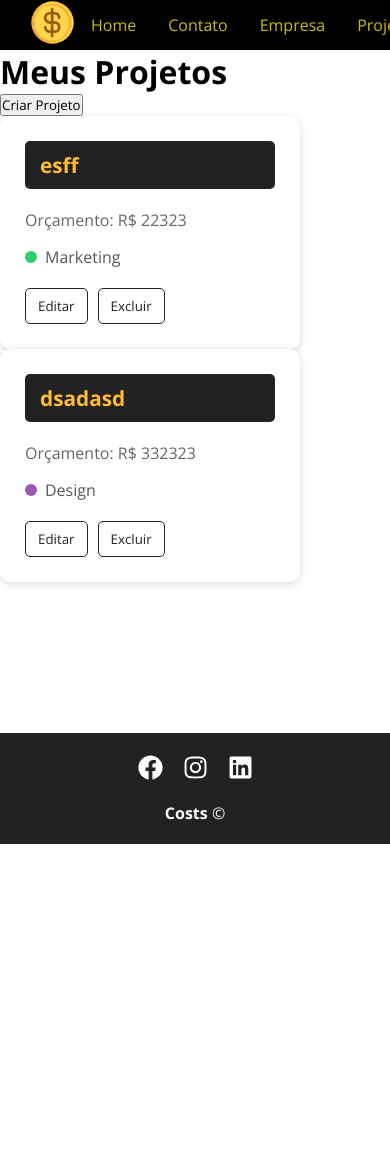
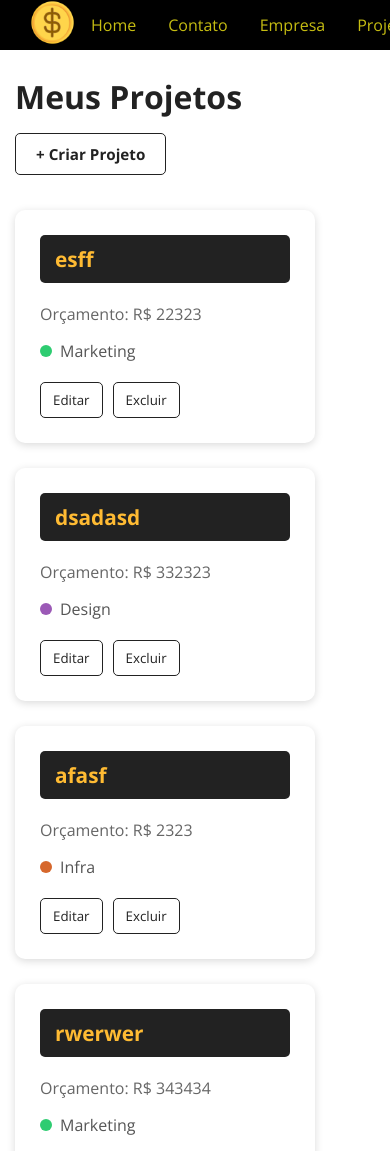
Before and after one commit to lucasf-alv/CostsProject, a React (Create React App) app in the folder frontend/: page /projects in a window 390 px wide. Shown: the top 1151 px of the page. Before the commit the page ends 844 px from the top, so only its background shows below. Built offline with nearby package versions, Linux system fonts and the light colour scheme; data requests are answered from the project's data file; a web font is replaced by a local one.

Commit message:
Criação da validação de campos nos inputs

```diff
--- a/frontend/db.json
+++ b/frontend/db.json
@@ -11,6 +11,54 @@
       "budget": 332323,
       "category": "3",
       "id": "MFY0syf14H4"
+    },
+    {
+      "name": "afasf",
+      "budget": 2323,
+      "category": "1",
+      "id": "FV_-8wXUEVE"
+    },
+    {
+      "name": "rwerwer",
+      "budget": 343434,
+      "category": "4",
+      "id": "wMe2snygZDw"
+    },
+    {
+      "name": "sfsd",
+      "budget": 3434,
+      "category": "3",
+      "id": "y5XGHhqWM8A"
+    },
+    {
+      "name": "sfsdfsdf",
+      "budget": 34,
+      "category": "",
+      "id": "RdFY2c54igk"
+    },
+    {
+      "name": "4sfs",
+      "budget": 323232,
+      "category": "1",
+      "id": "qTU6rQDaaKk"
+    },
+    {
+      "name": "sdafdf",
+      "budget": 0,
+      "category": "",
+      "id": "WvefHji8fhY"
+    },
+    {
+      "name": "sdfds",
+      "budget": 0,
+      "category": "",
+      "id": "0WYnfIlg570"
+    },
+    {
+      "name": "sdf",
+      "budget": 0,
+      "category": "",
+      "id": "aMdZ4z-gxTk"
     }
   ],
   "categories": [
--- a/frontend/src/components/layout/Footer.module.css
+++ b/frontend/src/components/layout/Footer.module.css
@@ -1,27 +1,38 @@
 .footer {
   background-color: #222;
+
   color: white;
+
   text-align: center;
+
   padding: 20px;
 }
 
 .footer ul {
   display: flex;
+
   justify-content: center;
+
   gap: 20px;
+
   list-style: none;
+
   padding: 0;
+
   margin: 0 0 15px;
 }
 
 .footer li {
   font-size: 25px;
+
   cursor: pointer;
+
   transition: 0.3s;
 }
 
 .footer li:hover {
-  color: #61dafb;
+  color: #ffbb33;
+
   transform: translateY(-3px);
 }
 
--- a/frontend/src/components/layout/ProjectCard.module.css
+++ b/frontend/src/components/layout/ProjectCard.module.css
@@ -77,6 +77,9 @@
 .marketing {
   background-color: #2ecc71;
 }
+.infra {
+  background-color: #d6672c;
+}
 
 /* BOTÕES */
 
--- a/frontend/src/components/modals/CreateServiceModal.js
+++ b/frontend/src/components/modals/CreateServiceModal.js
@@ -1,4 +1,5 @@
 import { useState } from "react";
+
 import styles from "./CreateServiceModal.module.css";
 
 export default function CreateServiceModal({
@@ -19,39 +20,60 @@ export default function CreateServiceModal({
 
     setError("");
 
+    // =========================
+    // VALIDAÇÃO
+    // =========================
+
+    if (!name.trim()) {
+      setError("Preencha o nome do serviço.");
+      return;
+    }
+
+    if (!cost || Number(cost) <= 0) {
+      setError("Informe um custo válido para o serviço.");
+      return;
+    }
+
+    if (!description.trim()) {
+      setError("Preencha a descrição do serviço.");
+      return;
+    }
+
     const serviceCost = Number(cost);
 
-    // Soma tudo que já foi gasto no projeto
+    // =========================
+    // VERIFICA ORÇAMENTO
+    // =========================
+
     const totalServices = services.reduce(
       (total, service) => total + Number(service.cost),
       0,
     );
 
-    // Soma o que já foi gasto + o novo serviço
     const newTotal = totalServices + serviceCost;
 
-    // Verifica se ultrapassa o orçamento
     if (newTotal > Number(projectData.budget)) {
       setError("O custo deste serviço ultrapassa o orçamento disponível.");
-
       return;
     }
 
+    // =========================
+    // CRIA SERVIÇO
+    // =========================
+
     const service = {
       projectId: projectData.id,
-      name: name,
+      name: name.trim(),
       cost: serviceCost,
-      description: description,
+      description: description.trim(),
     };
 
     try {
       const response = await fetch("http://localhost:5000/services", {
         method: "POST",
-
         headers: {
           "Content-Type": "application/json",
         },
-
         body: JSON.stringify(service),
       });
 
@@ -61,12 +83,12 @@ export default function CreateServiceModal({
 
       const createdService = await response.json();
 
-      // Adiciona o novo serviço na lista da página
+      // Atualiza a lista de serviços da página
       setServices((currentServices) => [...currentServices, createdService]);
 
       setSuccess(true);
 
-      // Fecha o modal depois de 2 segundos
+      // Fecha o modal
       setTimeout(() => {
         setModal(false);
       }, 2000);
@@ -94,33 +116,40 @@ export default function CreateServiceModal({
             <p>Adicione um novo serviço ao projeto.</p>
 
             <form className={styles.form} onSubmit={submitService}>
+              {/* NOME */}
               <input
                 type="text"
                 placeholder="Nome do serviço"
                 value={name}
                 onChange={(event) => setName(event.target.value)}
-                required
+                className={!name.trim() && error ? styles.invalid : ""}
               />
 
+              {/* CUSTO */}
               <input
                 type="number"
                 placeholder="Custo do serviço"
                 value={cost}
                 onChange={(event) => setCost(event.target.value)}
+                className={
+                  (!cost || Number(cost) <= 0) && error ? styles.invalid : ""
+                }
                 min="0"
                 step="0.01"
-                required
               />
 
+              {/* DESCRIÇÃO */}
               <textarea
                 placeholder="Descrição do serviço"
                 value={description}
                 onChange={(event) => setDescription(event.target.value)}
-                required
+                className={!description.trim() && error ? styles.invalid : ""}
               />
 
-              {error && <p className={styles.error}>{error}</p>}
+              {/* ERRO */}
+              {error && <p className={styles.error}>⚠ {error}</p>}
 
+              {/* BOTÕES */}
               <div className={styles.actions}>
                 <button
                   type="button"
--- a/frontend/src/components/modals/CreateServiceModal.module.css
+++ b/frontend/src/components/modals/CreateServiceModal.module.css
@@ -224,3 +224,93 @@
 .success p {
   color: #666;
 }
+.error {
+  margin: 5px 0 15px;
+
+  padding: 10px 15px;
+
+  background-color: #fff1f1;
+
+  border: 1px solid #e74c3c;
+
+  border-radius: 5px;
+
+  color: #c0392b;
+
+  font-size: 0.9rem;
+
+  text-align: left;
+}
+.invalid {
+  border: 1px solid #e74c3c !important;
+
+  background-color: #fff8f8;
+}
+
+.invalid:focus {
+  outline: none;
+
+  border: 1px solid #e74c3c !important;
+
+  box-shadow: 0 0 0 2px rgba(231, 76, 60, 0.15);
+}
+.form input,
+.form textarea {
+  width: 100%;
+
+  padding: 12px 15px;
+
+  border: 1px solid #ccc;
+
+  border-radius: 5px;
+
+  box-sizing: border-box;
+
+  font-size: 1rem;
+
+  transition: 0.3s;
+
+  outline: none;
+}
+
+.form input:focus,
+.form textarea:focus {
+  border-color: #222;
+
+  box-shadow: 0 0 0 2px rgba(255, 187, 51, 0.25);
+}
+.invalid {
+  border: 1px solid #e74c3c !important;
+
+  background-color: #fff8f8;
+}
+
+.invalid:focus {
+  outline: none;
+
+  border-color: #e74c3c !important;
+
+  box-shadow: 0 0 0 2px rgba(231, 76, 60, 0.15);
+}
+
+.error {
+  width: 100%;
+
+  margin: 0;
+
+  padding: 10px 15px;
+
+  box-sizing: border-box;
+
+  background-color: #fff1f1;
+
+  border: 1px solid #e74c3c;
+
+  border-radius: 5px;
+
+  color: #c0392b;
+
+  font-size: 0.9rem;
+
+  text-align: left;
+}
--- a/frontend/src/components/modals/EditProject.js
+++ b/frontend/src/components/modals/EditProject.js
@@ -6,10 +6,14 @@ export default function EditProject({ project, setModal, updateProject }) {
   const [categories, setCategories] = useState([]);
 
   const [name, setName] = useState(project.name);
+
   const [budget, setBudget] = useState(project.budget);
+
   const [category, setCategory] = useState(project.category);
 
   const [success, setSuccess] = useState(false);
+
+  const [error, setError] = useState("");
 
   useEffect(() => {
     fetch("http://localhost:5000/categories")
@@ -23,34 +27,62 @@ export default function EditProject({ project, setModal, updateProject }) {
   async function handleSubmit(event) {
     event.preventDefault();
 
-    const updatedProject = {
-      name: name,
+    setError("");
+
+    // =========================
+    // VALIDAÇÕES
+    // =========================
+
+    if (!name.trim()) {
+      setError("Preencha o nome do projeto.");
+      return;
+    }
+
+    if (!budget || Number(budget) <= 0) {
+      setError("Informe um orçamento válido.");
+      return;
+    }
+
+    if (!category) {
+      setError("Selecione uma categoria.");
+      return;
+    }
+
+    const projectData = {
+      name: name.trim(),
       budget: Number(budget),
       category: category,
     };
 
+    try {
       const response = await fetch(
         `http://localhost:5000/projects/${project.id}`,
         {
           method: "PATCH",
-
           headers: {
             "Content-Type": "application/json",
           },
-
-        body: JSON.stringify(updatedProject),
+          body: JSON.stringify(projectData),
         },
       );
 
-    if (response.ok) {
+      if (!response.ok) {
+        throw new Error("Erro ao atualizar projeto");
+      }
+
       const updatedProject = await response.json();
 
       updateProject(updatedProject);
+
       setSuccess(true);
 
       setTimeout(() => {
         setModal(false);
       }, 2000);
+    } catch (error) {
+      console.error(error);
+
+      setError("Não foi possível atualizar o projeto.");
     }
   }
 
@@ -74,7 +106,9 @@ export default function EditProject({ project, setModal, updateProject }) {
               <input
                 type="text"
                 placeholder="Nome do projeto"
-                className={styles.projectNameInput}
+                className={`${styles.projectNameInput} ${
+                  !name.trim() && error ? styles.invalid : ""
+                }`}
                 value={name}
                 onChange={(event) => setName(event.target.value)}
               />
@@ -82,13 +116,21 @@ export default function EditProject({ project, setModal, updateProject }) {
               <input
                 type="number"
                 placeholder="Insira o orçamento total"
-                className={styles.budgetInput}
+                className={`${styles.budgetInput} ${
+                  (!budget || Number(budget) <= 0) && error
+                    ? styles.invalid
+                    : ""
+                }`}
                 value={budget}
                 onChange={(event) => setBudget(event.target.value)}
+                min="0"
+                step="0.01"
               />
 
               <select
-                className={styles.categorySelect}
+                className={`${styles.categorySelect} ${
+                  !category && error ? styles.invalid : ""
+                }`}
                 value={category}
                 onChange={(event) => setCategory(event.target.value)}
               >
@@ -100,6 +142,8 @@ export default function EditProject({ project, setModal, updateProject }) {
                   </option>
                 ))}
               </select>
+
+              {error && <p className={styles.error}>{error}</p>}
 
               <button className={styles.createButton} type="submit">
                 Salvar alterações
--- a/frontend/src/components/modals/EditProject.module.css
+++ b/frontend/src/components/modals/EditProject.module.css
@@ -1,3 +1,7 @@
+/* =========================
+   OVERLAY
+========================= */
+
 .overlay {
   position: fixed;
   inset: 0;
@@ -10,6 +14,10 @@
 
   z-index: 9999;
 }
+
+/* =========================
+   MODAL
+========================= */
 
 .modal {
   position: relative;
@@ -28,7 +36,9 @@
   box-shadow: 0 10px 30px rgba(0, 0, 0, 0.3);
 }
 
-/* Botão X */
+/* =========================
+   BOTÃO FECHAR
+========================= */
 
 .closeButton {
   position: absolute;
@@ -46,6 +56,8 @@
   font-size: 30px;
   line-height: 30px;
 
+  color: #222;
+
   cursor: pointer;
 
   transition: 0.3s;
@@ -53,25 +65,37 @@
 
 .closeButton:hover {
   color: #ef982e;
+
+  transform: scale(1.1);
 }
 
-/* Título */
+/* =========================
+   TÍTULO
+========================= */
 
 .modal h2 {
-  margin-bottom: 10px;
+  margin: 0 0 10px;
 
   font-size: 2rem;
+
+  color: #222;
 }
 
-/* Texto */
+/* =========================
+   DESCRIÇÃO
+========================= */
 
-.modal p {
-  margin-bottom: 25px;
+.modal > p {
+  margin: 0 0 25px;
 
   color: #7b7b7b;
+
+  line-height: 1.5;
 }
 
-/* Formulário */
+/* =========================
+   FORMULÁRIO
+========================= */
 
 .form {
   display: flex;
@@ -81,7 +105,9 @@
   gap: 15px;
 }
 
-/* Inputs e Select */
+/* =========================
+   INPUTS E SELECT
+========================= */
 
 .projectNameInput,
 .budgetInput,
@@ -98,12 +124,27 @@
 
   font-size: 1rem;
 
+  font-family: inherit;
+
   background-color: white;
+
+  color: #222;
 
   transition: 0.3s;
 }
 
-/* Quando o usuário clicar no campo */
+/* =========================
+   PLACEHOLDER
+========================= */
+
+.projectNameInput::placeholder,
+.budgetInput::placeholder {
+  color: #999;
+}
+
+/* =========================
+   FOCO NOS CAMPOS
+========================= */
 
 .projectNameInput:focus,
 .budgetInput:focus,
@@ -115,9 +156,59 @@
   box-shadow: 0 0 5px rgba(239, 152, 46, 0.3);
 }
 
-/* Botão salvar */
+/* =========================
+   CAMPO INVÁLIDO
+========================= */
+
+.invalid {
+  border-color: #e74c3c !important;
+
+  background-color: #fff8f8;
+}
+
+.invalid:focus {
+  outline: none;
+
+  border-color: #e74c3c !important;
+
+  box-shadow: 0 0 5px rgba(231, 76, 60, 0.3);
+}
+
+/* =========================
+   MENSAGEM DE ERRO
+========================= */
+
+.error {
+  width: 100%;
+
+  margin: 0;
+
+  padding: 10px 15px;
+
+  box-sizing: border-box;
+
+  background-color: #fff1f1;
+
+  border: 1px solid #e74c3c;
+
+  border-radius: 5px;
+
+  color: #c0392b;
+
+  font-size: 0.9rem;
+
+  line-height: 1.4;
+
+  text-align: left;
+}
+
+/* =========================
+   BOTÃO SALVAR
+========================= */
 
 .createButton {
+  width: 100%;
+
   margin-top: 10px;
 
   padding: 12px 20px;
@@ -140,12 +231,14 @@
 }
 
 .createButton:hover {
+  background-color: #111;
+
   color: #ffbb33;
-
-  background-color: #111;
 }
 
-/* Mensagem de sucesso */
+/* =========================
+   TELA DE SUCESSO
+========================= */
 
 .success {
   display: flex;
@@ -160,6 +253,10 @@
 
   min-height: 250px;
 }
+
+/* =========================
+   ÍCONE DE SUCESSO
+========================= */
 
 .successIcon {
   width: 60px;
@@ -183,10 +280,22 @@
   font-weight: bold;
 }
 
+/* =========================
+   TEXTO DE SUCESSO
+========================= */
+
 .success h2 {
-  margin-bottom: 10px;
+  margin: 0 0 10px;
+
+  font-size: 1.8rem;
+
+  color: #222;
 }
 
 .success p {
+  margin: 0;
+
   color: #7b7b7b;
+
+  line-height: 1.5;
 }
--- a/frontend/src/components/modals/ModalCreateProject.js
+++ b/frontend/src/components/modals/ModalCreateProject.js
@@ -1,11 +1,7 @@
 import { useState, useEffect } from "react";
-import { useNavigate } from "react-router-dom";
-
 import styles from "./ModalCreateProject.module.css";
 
 export default function ModalCreateProject({ setModal }) {
-  const navigate = useNavigate();
-
   const [categories, setCategories] = useState([]);
 
   const [name, setName] = useState("");
@@ -13,33 +9,64 @@ export default function ModalCreateProject({ setModal }) {
   const [category, setCategory] = useState("");
 
   const [success, setSuccess] = useState(false);
+  const [error, setError] = useState("");
 
   async function handleSubmit(event) {
     event.preventDefault();
 
+    setError("");
+
+    // =========================
+    // VALIDAÇÃO
+    // =========================
+
+    if (!name.trim()) {
+      setError("Preencha o nome do projeto.");
+      return;
+    }
+
+    if (!budget || Number(budget) <= 0) {
+      setError("Informe um orçamento válido.");
+      return;
+    }
+
+    if (!category) {
+      setError("Selecione uma categoria.");
+      return;
+    }
+
+    // =========================
+    // CRIA PROJETO
+    // =========================
+
     const project = {
-      name: name,
+      name: name.trim(),
       budget: Number(budget),
       category: category,
     };
 
+    try {
       const response = await fetch("http://localhost:5000/projects", {
         method: "POST",
-
         headers: {
           "Content-Type": "application/json",
         },
-
         body: JSON.stringify(project),
       });
 
-    if (response.ok) {
+      if (!response.ok) {
+        throw new Error("Erro ao criar projeto");
+      }
+
       setSuccess(true);
 
       setTimeout(() => {
         setModal(false);
         window.location.href = "/projects";
       }, 2000);
+    } catch (error) {
+      console.error(error);
+      setError("Não foi possível criar o projeto.");
     }
   }
 
@@ -69,35 +96,50 @@ export default function ModalCreateProject({ setModal }) {
             <p>Preencha os dados do seu projeto.</p>
 
             <form className={styles.form} onSubmit={handleSubmit}>
+              {/* NOME */}
               <input
                 type="text"
                 placeholder="Nome do projeto"
-                className={styles.projectNameInput}
+                className={`${styles.projectNameInput} ${
+                  !name.trim() && error ? styles.invalid : ""
+                }`}
                 value={name}
                 onChange={(event) => setName(event.target.value)}
               />
 
+              {/* ORÇAMENTO */}
               <input
                 type="number"
                 placeholder="Insira o orçamento total"
-                className={styles.budgetInput}
+                className={`${styles.budgetInput} ${
+                  (!budget || Number(budget) <= 0) && error
+                    ? styles.invalid
+                    : ""
+                }`}
                 value={budget}
                 onChange={(event) => setBudget(event.target.value)}
+                min="0"
+                step="0.01"
               />
-
+              {/* CATEGORIA */}
               <select
-                className={styles.categorySelect}
+                className={`${styles.categorySelect} ${
+                  !category && error ? styles.invalid : ""
+                }`}
                 value={category}
                 onChange={(event) => setCategory(event.target.value)}
               >
                 <option value="">Selecione a categoria</option>
+
                 {categories.map((category) => (
                   <option key={category.id} value={category.id}>
                     {category.name}
                   </option>
                 ))}
-                40000
               </select>
+
+              {/* MENSAGEM DE ERRO */}
+              {error && <p className={styles.error}>⚠ {error}</p>}
 
               <button className={styles.createButton} type="submit">
                 Criar Projeto
--- a/frontend/src/components/modals/ModalCreateProject.module.css
+++ b/frontend/src/components/modals/ModalCreateProject.module.css
@@ -167,3 +167,32 @@
 .success p {
   color: #7b7b7b;
 }
+.invalid {
+  border-color: #e74c3c !important;
+  background-color: #fff8f8;
+}
+
+.invalid:focus {
+  outline: none;
+
+  border-color: #e74c3c !important;
+
+  box-shadow: 0 0 5px rgba(231, 76, 60, 0.3);
+}
+
+.error {
+  width: 100%;
+  margin: 0;
+  padding: 10px 15px;
+  box-sizing: border-box;
+
+  background-color: #fff1f1;
+
+  border: 1px solid #e74c3c;
+  border-radius: 5px;
+
+  color: #c0392b;
+
+  font-size: 0.9rem;
+  text-align: left;
+}
--- a/frontend/src/components/pages/Project.js
+++ b/frontend/src/components/pages/Project.js
@@ -39,13 +39,23 @@ export default function Projects() {
   }
 
   return (
-    <div>
+    <div className={styles.container}>
+      <div className={styles.header}>
         <h1>Meus Projetos</h1>
-      <button onClick={() => setCreateProjectModal(true)}>Criar Projeto</button>
+
+        <button
+          onClick={() => setCreateProjectModal(true)}
+          className={styles.addProjectButton}
+        >
+          + Criar Projeto
+        </button>
+      </div>
+
       {createProjectModal && (
         <ModalCreateProject setModal={setCreateProjectModal} />
       )}
 
+      <div className={styles.projectsGrid}>
         {projects.map((project) => (
           <ProjectCard
             key={project.id}
@@ -56,5 +66,6 @@ export default function Projects() {
           />
         ))}
       </div>
+    </div>
   );
 }
--- a/frontend/src/components/pages/Project.module.css
+++ b/frontend/src/components/pages/Project.module.css
@@ -0,0 +1,104 @@
+.container {
+  width: 100%;
+  max-width: 1200px;
+
+  margin: 0 auto;
+
+  padding: 40px 20px;
+
+  box-sizing: border-box;
+}
+
+/* =========================
+   CABEÇALHO
+========================= */
+
+.header {
+  display: flex;
+
+  justify-content: space-between;
+
+  align-items: center;
+
+  margin-bottom: 35px;
+}
+
+.header h1 {
+  margin: 0;
+
+  color: #222;
+
+  font-size: 2rem;
+}
+
+/* =========================
+   BOTÃO CRIAR PROJETO
+========================= */
+
+.addProjectButton {
+  padding: 10px 20px;
+
+  border: 1px solid #222;
+
+  border-radius: 5px;
+
+  background-color: white;
+
+  color: #222;
+
+  font-size: 0.95rem;
+
+  font-weight: bold;
+
+  cursor: pointer;
+
+  transition: 0.3s;
+}
+
+.addProjectButton:hover {
+  background-color: #222;
+
+  color: #ffbb33;
+}
+
+/* =========================
+   GRID DOS PROJETOS
+========================= */
+
+.projectsGrid {
+  display: grid;
+
+  grid-template-columns: repeat(3, 1fr);
+
+  gap: 25px;
+
+  align-items: start;
+}
+
+/* =========================
+   RESPONSIVIDADE
+========================= */
+
+@media (max-width: 900px) {
+  .projectsGrid {
+    grid-template-columns: repeat(2, 1fr);
+  }
+}
+
+@media (max-width: 600px) {
+  .container {
+    padding: 25px 15px;
+  }
+
+  .header {
+    flex-direction: column;
+
+    align-items: flex-start;
+
+    gap: 15px;
+  }
+
+  .projectsGrid {
+    grid-template-columns: 1fr;
+  }
+}
```
Lines whose indentation alone changed are shown as unchanged.
